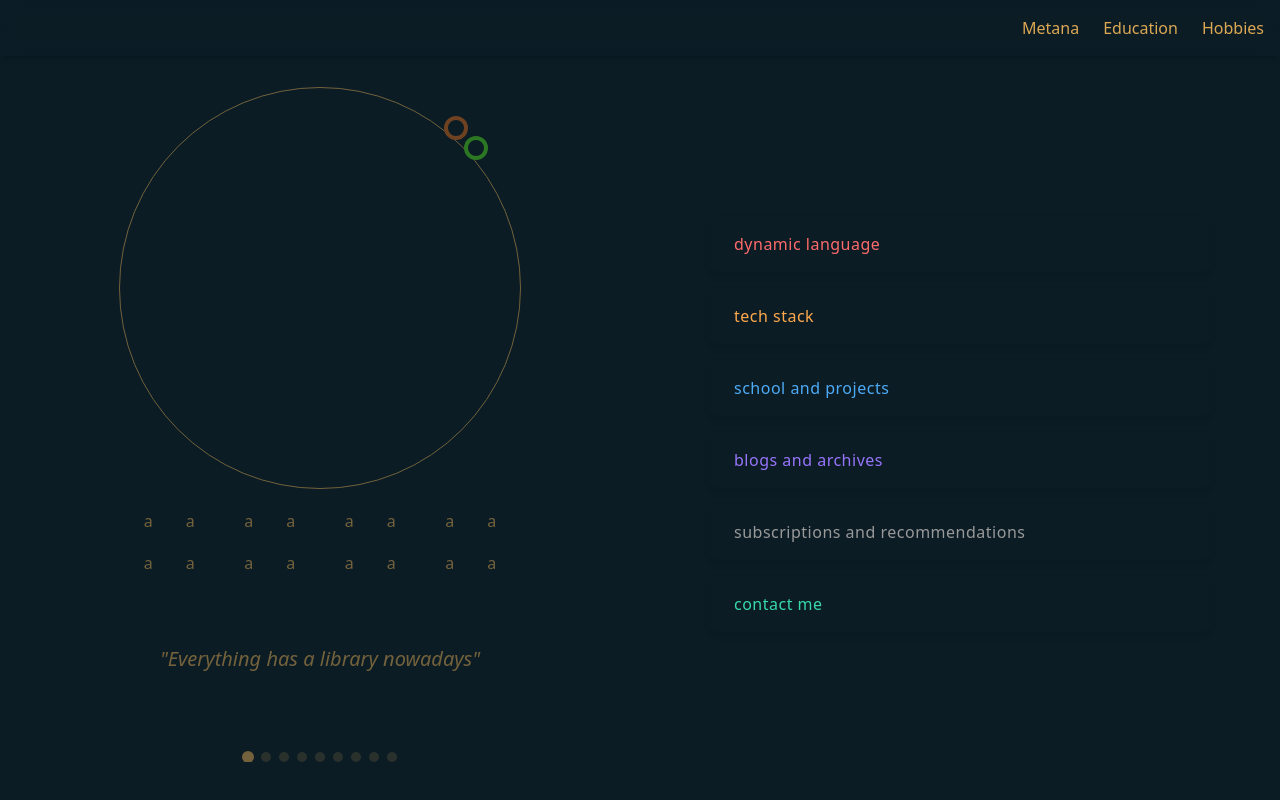
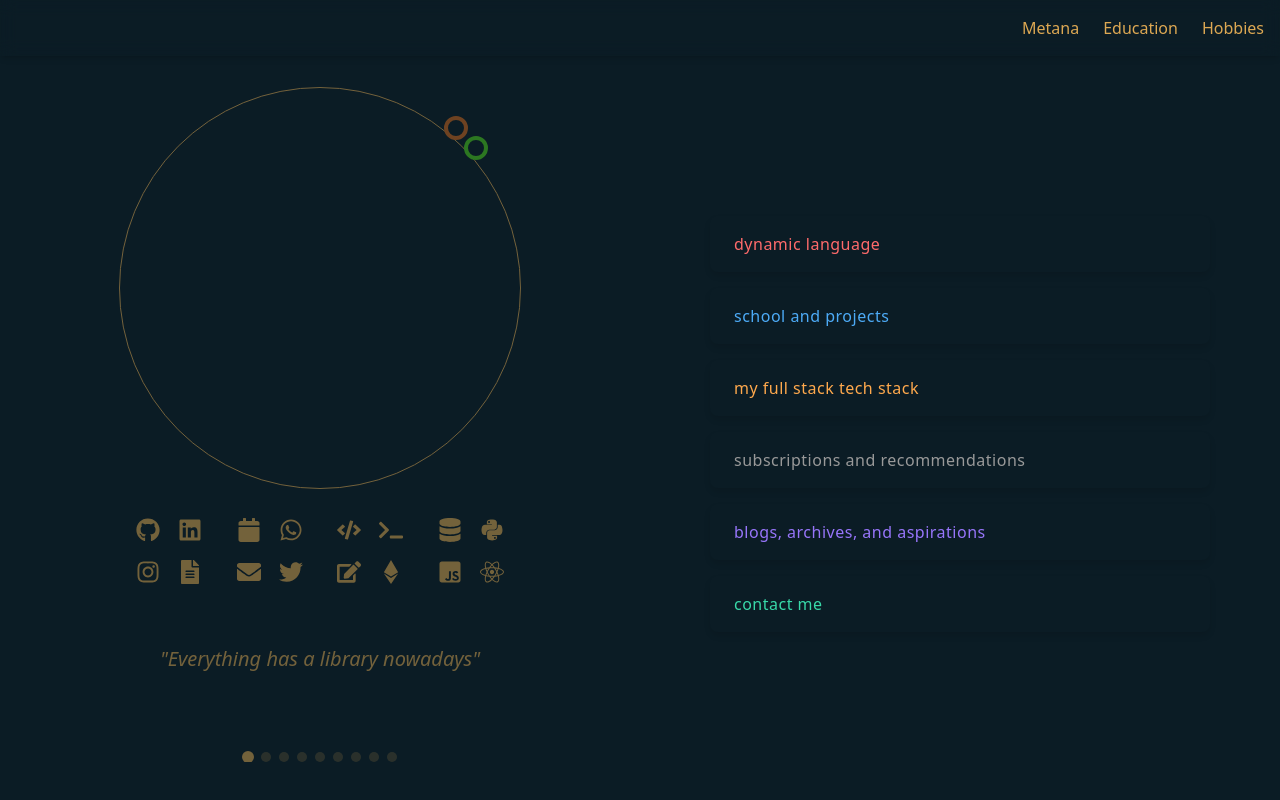
Before and after one commit to TitorRito/web, a Next.js app in the folder web-app/: page / in a window 1280 px wide. Built offline with nearby package versions, Linux system fonts and the light colour scheme.

Commit message:
icons replacement

```diff
--- a/package.json
+++ b/package.json
@@ -8,7 +8,8 @@
   ],
   "dependencies": {
     "@nomicfoundation/hardhat-toolbox": "^5.0.0",
-    "dotenv": "^16.4.7"
+    "dotenv": "^16.4.7",
+    "react-icons": "^5.5.0"
   },
   "devDependencies": {
     "@types/node": "^22.13.13",
--- a/web-app/src/app/globals.css
+++ b/web-app/src/app/globals.css
@@ -297,10 +297,16 @@ textarea:focus {
       width: 42px;
       text-align: center;
       cursor: pointer;
+      display: flex;
+      justify-content: center;
+      align-items: center;
+      color: var(--foreground);
+      font-size: 1.5rem;
 
       &:hover {
         transform: scale(1.1);
         transition: transform 0.3s;
+        opacity: 0.8;
       }
     }
 
--- a/web-app/src/app/page.tsx
+++ b/web-app/src/app/page.tsx
@@ -1,13 +1,29 @@
 "use client";
 import { useState, useEffect, useCallback } from "react";
+import { IconType } from 'react-icons';
+import {
+  FaGithub, FaLinkedin, FaInstagram, FaFileAlt,
+  FaCalendar, FaWhatsapp, FaEnvelope, FaTwitter,
+  FaCode, FaTerminal, FaEdit, FaEthereum,
+  FaDatabase, FaPython, FaJsSquare, FaReact
+} from 'react-icons/fa';
 
-function LogoChild() {
+// Define LogoItem type (renamed from MenuItem)
+interface LogoItem {
+  name: string;
+  icon: IconType;
+  onClick: () => void;
+}
+
+// Updated LogoChild component to accept logo items
+function LogoChild({ items }: { items: LogoItem[] }) {
   return (
     <div className="logo-child">
-      <div>a</div>
-      <div>a</div>
-      <div>a</div>
-      <div>a</div>
+      {items.map((item, index) => (
+        <div key={index} onClick={item.onClick} title={item.name}>
+          <item.icon />
+        </div>
+      ))}
     </div>
   );
 }
@@ -148,12 +164,44 @@ function WelcomeMsg({ onComplete }: { onComplete: () => void }) {
 }
 
 export default function Home() {
+  // Group 1: Social
+  const group1: LogoItem[] = [
+    { name: 'GitHub', icon: FaGithub, onClick: () => console.log('GitHub clicked') },
+    { name: 'LinkedIn', icon: FaLinkedin, onClick: () => console.log('LinkedIn clicked') },
+    { name: 'Instagram', icon: FaInstagram, onClick: () => console.log('Instagram clicked') },
+    { name: 'CV', icon: FaFileAlt, onClick: () => console.log('CV clicked') },
+  ];
+
+  // Group 2: Communication
+  const group2: LogoItem[] = [
+    { name: 'Calendly', icon: FaCalendar, onClick: () => console.log('Calendly clicked') },
+    { name: 'WhatsApp', icon: FaWhatsapp, onClick: () => console.log('WhatsApp clicked') },
+    { name: 'Email', icon: FaEnvelope, onClick: () => console.log('Email clicked') },
+    { name: 'X', icon: FaTwitter, onClick: () => console.log('X clicked') },
+  ];
+
+  // Group 3: Development Tools
+  const group3: LogoItem[] = [
+    { name: 'C', icon: FaCode, onClick: () => console.log('C clicked') },
+    { name: 'Bash', icon: FaTerminal, onClick: () => console.log('Bash clicked') },
+    { name: 'Vim', icon: FaEdit, onClick: () => console.log('Vim clicked') },
+    { name: 'Solidity', icon: FaEthereum, onClick: () => console.log('Solidity clicked') },
+  ];
+
+  // Group 4: Additional Tech
+  const group4: LogoItem[] = [
+    { name: 'Database', icon: FaDatabase, onClick: () => console.log('Database clicked') },
+    { name: 'Python', icon: FaPython, onClick: () => console.log('Python clicked') },
+    { name: 'JavaScript', icon: FaJsSquare, onClick: () => console.log('JavaScript clicked') },
+    { name: 'React', icon: FaReact, onClick: () => console.log('React clicked') },
+  ];
+
   const navItems = [
     { color: "#ff6b6b", name: "dynamic language" },
-    { color: "#ffa94d", name: "tech stack" },
     { color: "#4dabf7", name: "school and projects" },
-    { color: "#9775fa", name: "blogs and archives" },
+    { color: "#ffa94d", name: "my full stack tech stack" },
     { color: "#999999", name: "subscriptions and recommendations" },
+    { color: "#9775fa", name: "blogs, archives, and aspirations" },
     { color: "#38d9a9", name: "contact me" }
   ];
 
@@ -216,10 +264,10 @@ export default function Home() {
             <div className="icon-b"></div>
           </div>
           <div className="logo">
-            <LogoChild />
-            <LogoChild />
-            <LogoChild />
-            <LogoChild />
+            <LogoChild items={group1} />
+            <LogoChild items={group2} />
+            <LogoChild items={group3} />
+            <LogoChild items={group4} />
           </div>
           <QuoteCarousel />
         </div>
```
Also changed, not shown: 1 other file (tests, documents, lock files or other folders).
